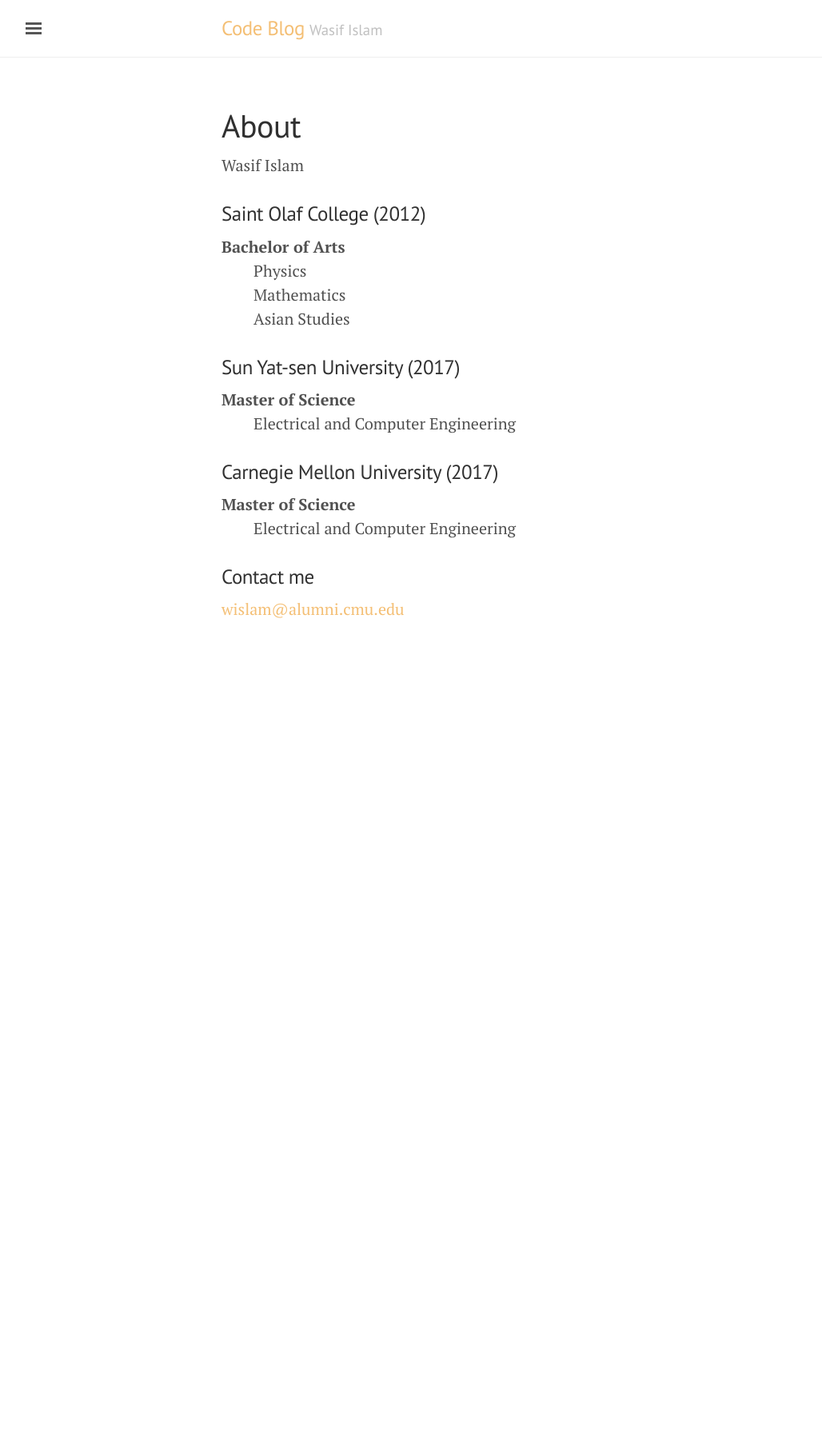
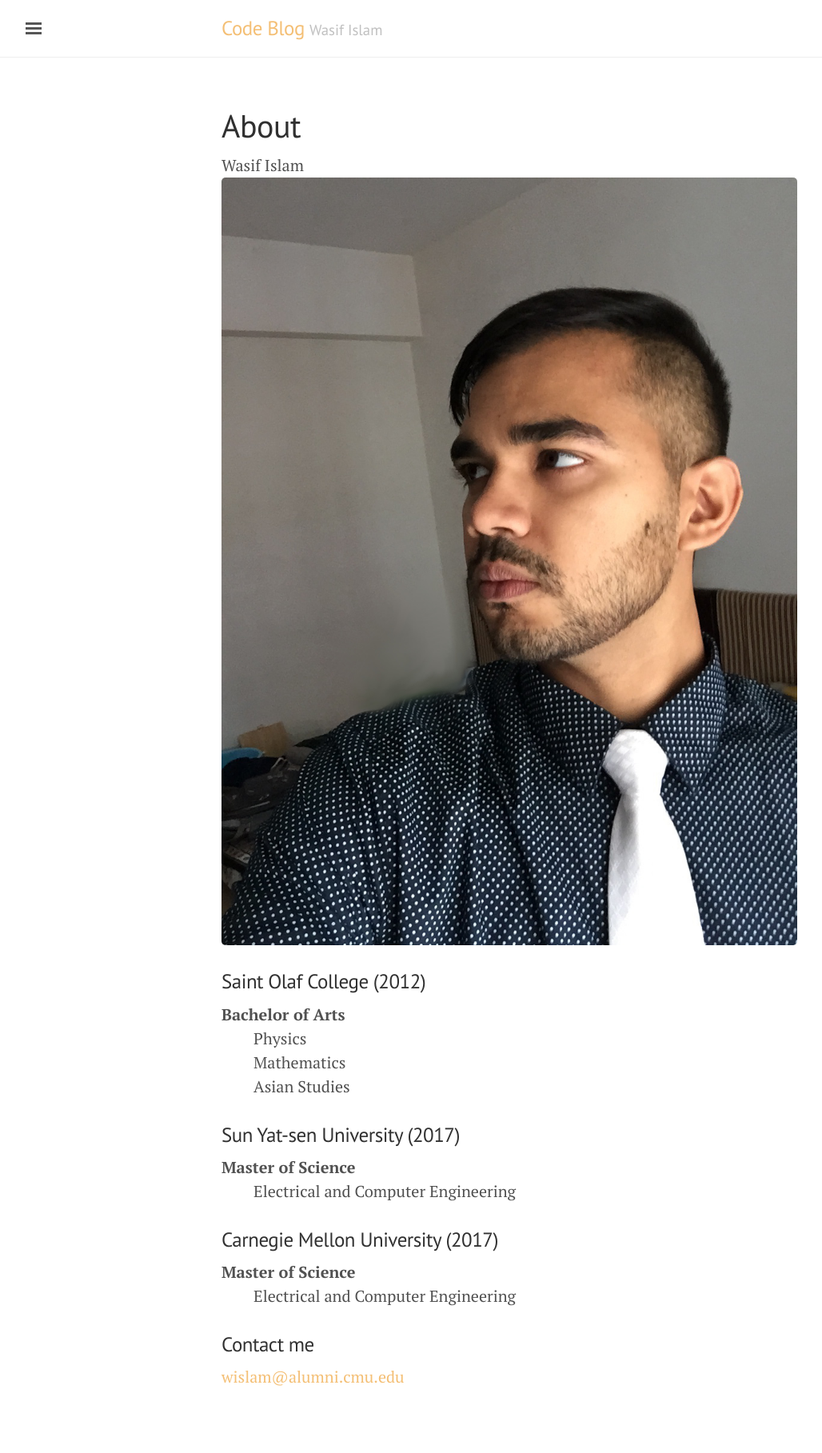
Before and after one commit to washifu/CodeBlog, a Jekyll site: the page built from about.md, in a window 1280 px wide. Shown: the whole page at 80% size, without its empty margins (3-1031 px from the left). Built offline with Jekyll 4.4.1, drawn with Linux system fonts in a browser that asks for light colours; before the commit the page ends 900 px from its top, so only the background shows below that.

Commit message:
Update about.md

```diff
--- a/about.md
+++ b/about.md
@@ -4,6 +4,7 @@
 ---
 
 Wasif Islam
+![alt text](https://github.com/washifu/codeblog/blob/master/_images/me.jpg?raw=true "Wasif Islam")
 
 <dl>
   <h3>Saint Olaf College (2012)</h3>
```
